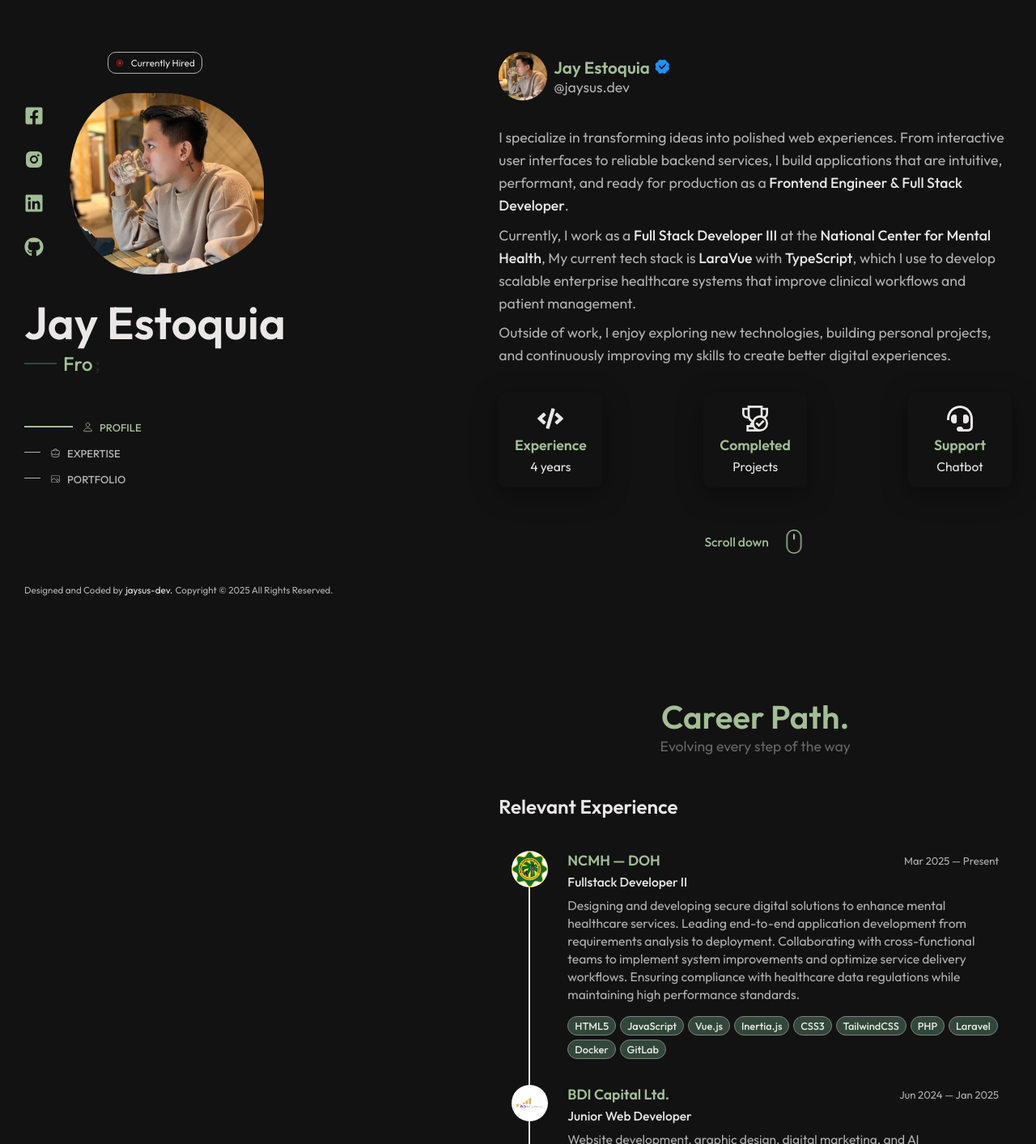
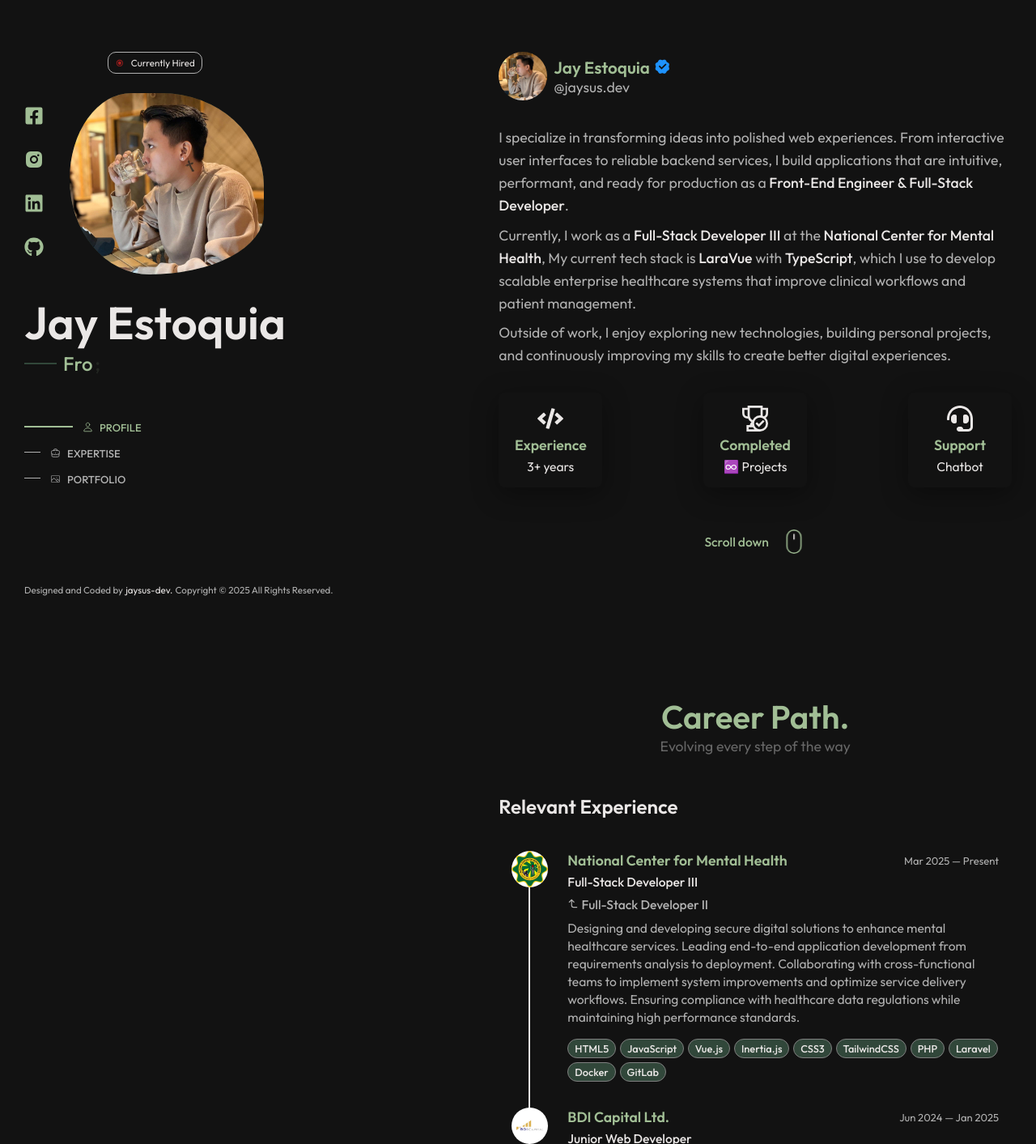
Before and after one commit to Jaysus-dev/jaysus-dev-portfoliov2, a React (Vite) app: page /profile in a window 1280 px wide. Shown: the top 1413 px of the page at 81% size. Built offline with nearby package versions, Linux system fonts and the light colour scheme.

Commit message:
ADDED: Promotion position

```diff
--- a/src/assets/json/Data.json
+++ b/src/assets/json/Data.json
@@ -60,13 +60,13 @@
       "className": "profile__exp-icon",
       "icon": "FaCode",
       "title": "Experience",
-      "subtitle": "4 years"
+      "subtitle": "3+ years"
     },
     {
       "className": "profile__exp-icon",
       "icon": "GrAchievement",
       "title": "Completed",
-      "subtitle": " Projects"
+      "subtitle": " ♾️ Projects"
     },
     {
       "className": "profile__exp-icon",
@@ -114,12 +114,14 @@
       "desc": "My vocational course sparked my passion for technology, where I discovered the power of solving problems and creating solutions through IT. This early inspiration drives my journey in the tech world.",
       "tech": [{ "name": "Visual Basic" }]
     },
+
     {
       "id": "work",
-      "title": "NCMH — DOH ",
+      "title": "National Center for Mental Health ",
       "image": "/img/NCMH_Logo.jpg",
       "date": "Mar 2025 — Present",
-      "subtitle": "Fullstack Developer II",
+      "subtitle": "Full-Stack Developer III",
+      "promotion": "Full-Stack Developer II",
       "desc": "Designing and developing secure digital solutions to enhance mental healthcare services. Leading end-to-end application development from requirements analysis to deployment. Collaborating with cross-functional teams to implement system improvements and optimize service delivery workflows. Ensuring compliance with healthcare data regulations while maintaining high performance standards.",
       "tech": [
         { "name": "HTML5" },
--- a/src/components/Main/Profile/About/About.jsx
+++ b/src/components/Main/Profile/About/About.jsx
@@ -36,11 +36,11 @@ function About() {
             From interactive user interfaces to reliable backend services, I
             build applications that are intuitive, performant, and ready for
             production as a{" "}
-            <strong>Frontend Engineer & Full Stack Developer</strong>.
+            <strong>Front-End Engineer & Full-Stack Developer</strong>.
           </p>
 
           <p>
-            Currently, I work as a <strong>Full Stack Developer III</strong> at
+            Currently, I work as a <strong>Full-Stack Developer III</strong> at
             the <strong>National Center for Mental Health</strong>, My current
             tech stack is <strong>LaraVue</strong> with{" "}
             <strong>TypeScript</strong>, which I use to develop scalable
--- a/src/components/Main/Profile/Career/Career.css
+++ b/src/components/Main/Profile/Career/Career.css
@@ -92,6 +92,13 @@
   margin-bottom: var(--mb-0-5);
   font-weight: 400;
 }
+.career__promotion {
+  color: var(--desc-color);
+  font-size: var(--small-font-size);
+}
+.career__promotion > span {
+  font: var(--smaller-font-size);
+}
 .career__skill {
   display: flex;
   flex-wrap: wrap;
--- a/src/components/Main/Profile/Career/Career.jsx
+++ b/src/components/Main/Profile/Career/Career.jsx
@@ -1,6 +1,7 @@
 import React from "react";
 import "./Career.css";
 import Data from "../../../../assets/json/Data.json";
+import { CornerDownRight, CornerLeftUp } from "lucide-react";
 function Career() {
   return (
     <section className="career ">
@@ -35,6 +36,11 @@ function Career() {
                     </div>
                     <div className="career__bottom">
                       <span>{item.subtitle}</span>
+                      {item.promotion && (
+                        <span className="career__promotion">
+                          <CornerLeftUp size={14} /> {item.promotion}
+                        </span>
+                      )}
                       <p>{item.desc}</p>
                       <div className="career__skill">
                         {item.tech?.map((skill, skillIndex) => (
```
